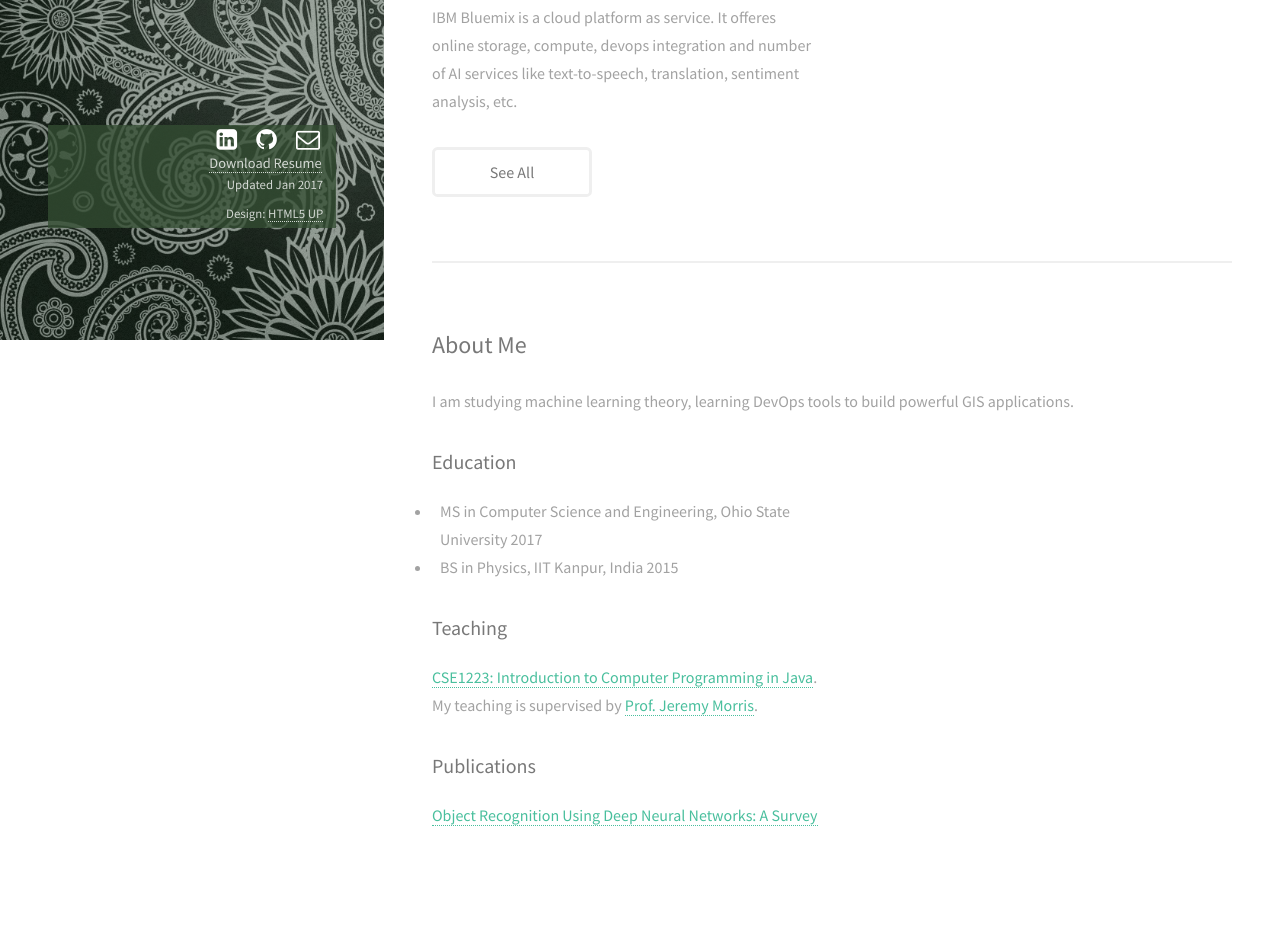
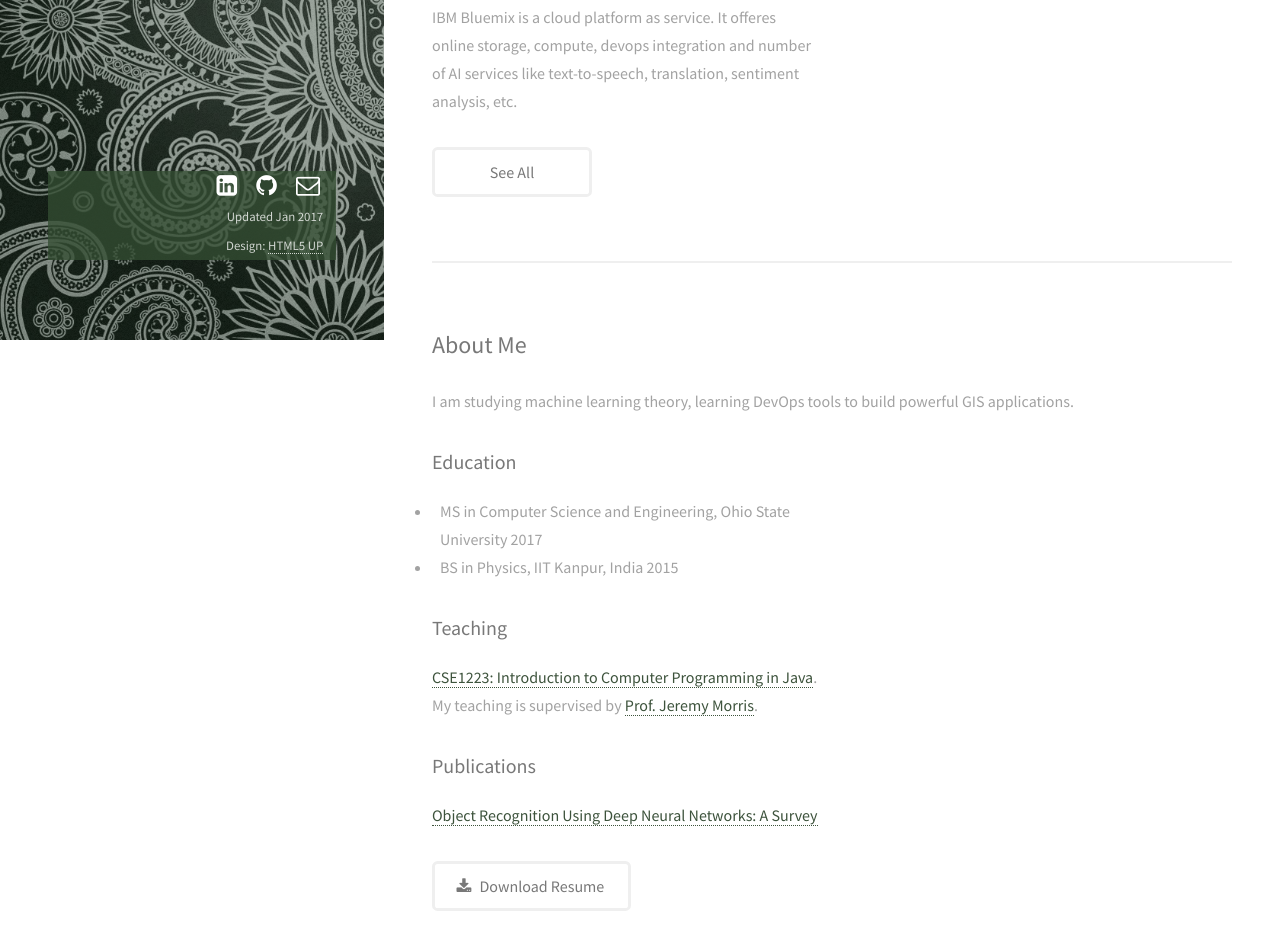
Before and after one commit to sorengoyal/sorengoyal.github.io, a plain HTML site: page index.html in a window 1280 px wide. Shown: the part 460-1410 px from the top of the page. Before the commit the page ends 1369 px from the top, so only its background shows below. Drawn offline with Linux system fonts and the light colour scheme.

Commit message:
Wrote abot me and made changes to the css for getting the right color to the text

```diff
--- a/assets/css/main.css
+++ b/assets/css/main.css
@@ -1579,7 +1579,7 @@
 		-ms-transition: color 0.2s ease-in-out, border-color 0.2s ease-in-out;
 		transition: color 0.2s ease-in-out, border-color 0.2s ease-in-out;
 		border-bottom: dotted 1px;
-		color: #49bf9d;
+		color: #3d533c;
 		text-decoration: none;
 	}
 
@@ -2351,8 +2351,8 @@
 		input[type="reset"]:hover,
 		input[type="button"]:hover,
 		.button:hover {
-			border-color: #49bf9d;
-			color: #49bf9d !important;
+			border-color: #475d46;
+			color: #475d46 !important;
 		}
 
 		input[type="submit"]:active,
--- a/index.html
+++ b/index.html
@@ -137,6 +137,7 @@
 						    <p>
 						      <a href="https://arxiv.org/abs/1412.3684">Object Recognition Using Deep Neural Networks: A Survey</a>
 						    </p>
+						    <a href="projects/resume.pdf" class="button icon fa-download">Download Resume</a>
 							</div>
 					</section>
 
@@ -147,8 +148,6 @@
 					<li><a href="https://github.com/sorengoyal" class="icon fa-github"><span class="label">Github</span></a></li>
 					<li><a href="mailto:sorengoyal@gmail.com" class="icon fa-envelope-o"><span class="label">Email</span></a></li>
 				</ul>
-				<ul>
-				  <h5><a href="projects/resume.pdf">Download Resume</a></h5>
 				<ul class="copyright">
 					<li> Updated Jan 2017</li><li>Design: <a href="http://html5up.net">HTML5 UP</a></li>
 				</ul>
```
Also changed, not shown: projects/ibm-bluemix-experiments/bluemix.html (+1 -1 lines).
